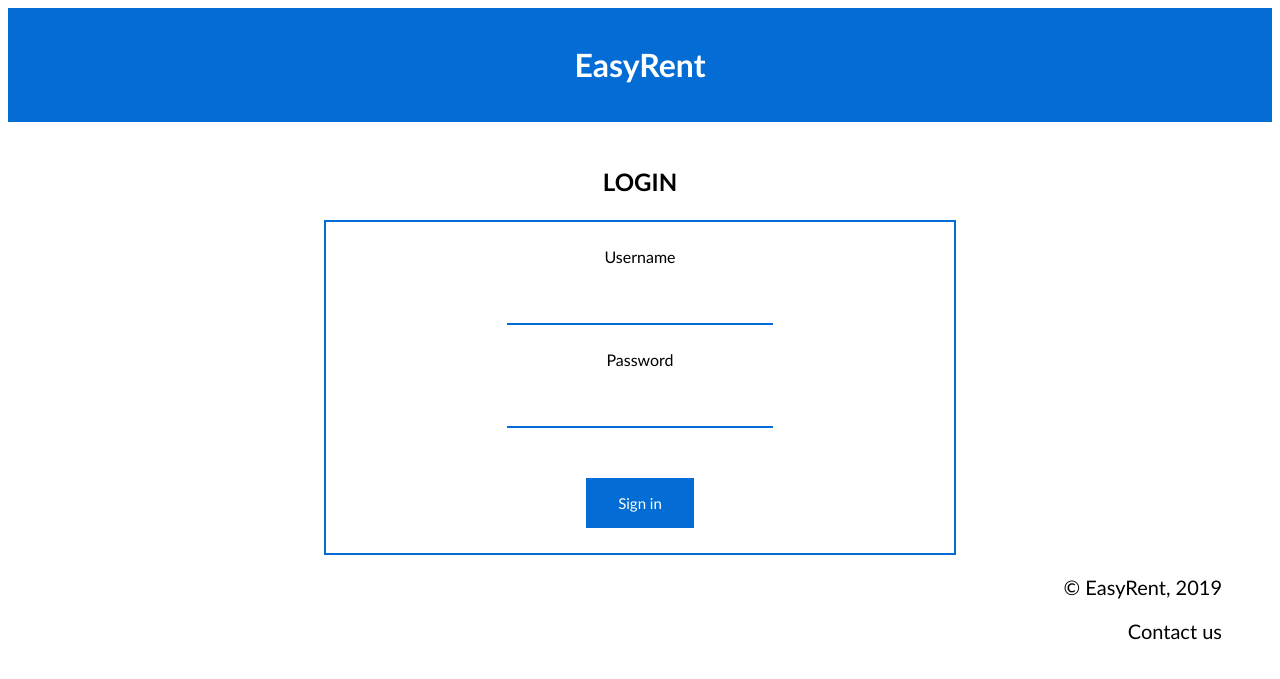
After one commit to MiguelSimoes35/ltw, a PHP site: page /login.html in a window 1280 px wide. The commit adds this page. Shown: the top 679 px of the page. Run offline with PHP 8.4, Linux system fonts and the light colour scheme.

Commit message:
Login page prototype

```diff
--- a/proj/html/initPageStyle.css
+++ b/proj/html/initPageStyle.css
@@ -53,7 +53,7 @@ article p {
 article > img {
     float: center;
     width: 30%;
-    padding: 0px 0px 20px 30px;
+    padding: 0% 0% 2% 2%;
 }
 
 footer {
--- /dev/null
+++ b/proj/html/login.html
@@ -0,0 +1,31 @@
+<!DOCTYPE html>
+<html lang = "pt-PT">
+    <head>
+        <title>EasyRent FrontPage</title>
+        <meta charset="UTF-8">
+        <link href="loginStyle.css" rel="stylesheet">
+    </head>
+    <body>
+        <header>
+            <h1>
+                <a href="initialPage.html">EasyRent</a>
+            </h1>
+        </header>
+        <h2>
+            <p> LOGIN </p>
+        </h2>
+        <div>
+                <form action="process_sign_up.php" method="post">
+                <label for="username" id="user">Username</label>
+                <input type="text" id="username" name="username">
+                <label for="pass" id="password">Password</label>
+                <input type="password" id="pass" name="password" minlength="8" required>
+                <input type="submit" value="Sign in">
+            </form>
+        </div>
+        <footer>
+            <p>&copy; EasyRent, 2019</p>
+            <p>Contact us</p>
+        </footer>
+    </body>
+</html>
--- /dev/null
+++ b/proj/html/loginStyle.css
@@ -0,0 +1,68 @@
+* {
+    font-family: 'Trebuchet MS';
+}
+
+header {
+    background-color: #046DD5;
+    padding: 1em 1em 1em 1em;
+    color: white;
+    text-align: center;
+}
+
+header a {
+    color: white;
+    text-decoration: none;
+    font-size: 32px;
+}
+
+h2 {
+    text-align: center;
+    padding-top: 1px;
+}
+
+div {
+    text-align: center;
+    border-bottom: 2px solid #046DD5;
+    border-top: 2px solid #046DD5;
+    border-left: 2px solid #046DD5;
+    border-right: 2px solid #046DD5;
+    margin-left: 25%;
+    margin-right: 25%;
+}
+
+form {
+    padding-top: 25px;
+}
+
+input[type=text] {
+    padding: 8px 8%;
+    border: none;
+    border-bottom: 2px solid #046DD5;
+    display: block;
+    margin: 25px auto;
+}
+
+input[type=password] {
+    padding: 8px 8%;
+    border: none;
+    border-bottom: 2px solid #046DD5;
+    display: block;
+    margin: 25px auto;
+}
+
+input[type=submit]{
+    background-color: #046DD5;
+    border: none;
+    color: white;
+    padding: 16px 32px;
+    text-decoration: none;
+    margin: 25px auto;
+    cursor: pointer;
+    font-size: 15px;
+}
+
+footer {
+    font-size: 20px;
+    text-align: right;
+    margin-right: 50px;
+}
```
